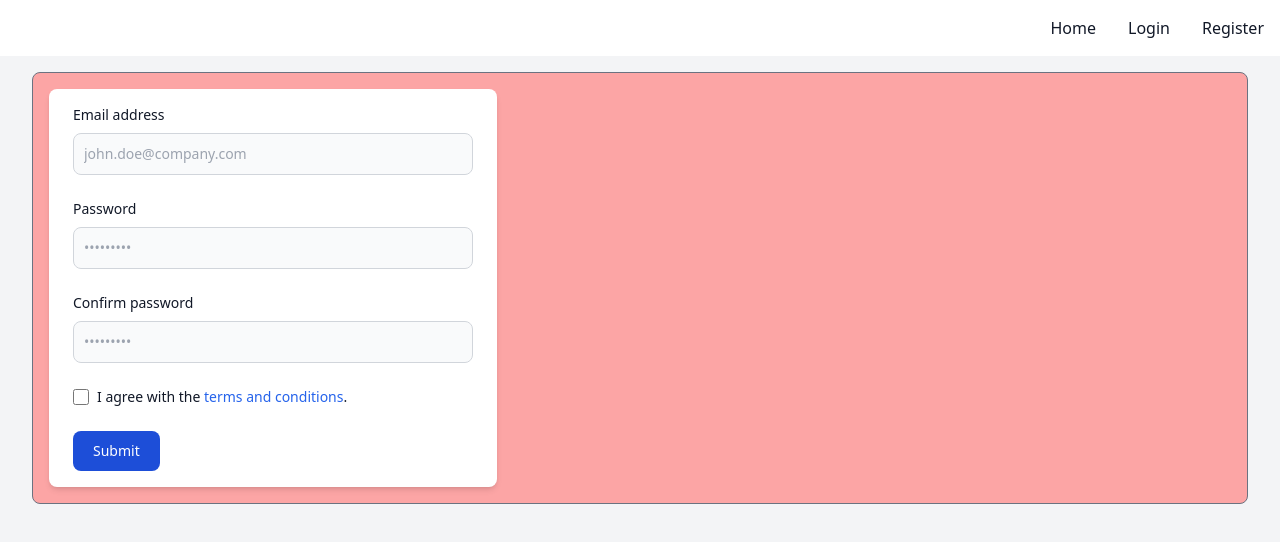
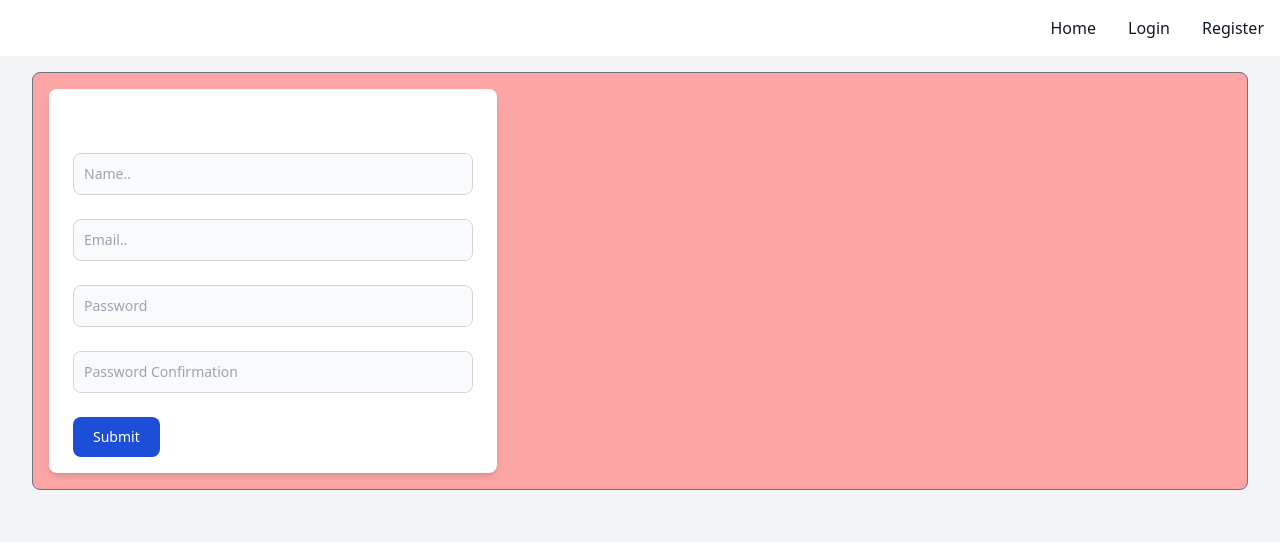
Before and after one commit to JunjungHasudungan/MyBookVue, a Vue app: page /register in a window 1280 px wide. Shown: the top 542 px of the page. Built offline with nearby package versions, Linux system fonts and the light colour scheme.

Commit message:
halaman register masih dalam perbaikan

```diff
--- a/src/components/Login.vue
+++ b/src/components/Login.vue
@@ -55,6 +55,7 @@
                             class="text-white bg-blue-700 hover:bg-blue-800 focus:ring-4 focus:outline-none focus:ring-blue-300 font-medium rounded-lg text-sm w-full sm:w-auto px-5 py-2.5 text-center dark:bg-blue-600 dark:hover:bg-blue-700 dark:focus:ring-blue-800">
                             Submit
                     </button>
+                    <router-link to="/register"> You dont have account? Register</router-link>
                 </form>
             </div>
         </div>
--- a/src/components/Register.vue
+++ b/src/components/Register.vue
@@ -1,51 +1,72 @@
+<script setup>
+    import axios from "axios";
+    import { ref } from "vue";
+    import { useRouter } from 'vue-router';
+
+    const router = useRouter();
+
+    const form = ref({
+        name: '',
+        email: '',
+        password: '',
+        password_confirmation: ''
+    })
+
+    const handleRegister = async () => {
+        await axios.post('/register', {
+            name: form.value.name,
+            email: form.value.email,
+            password: form.value.password,
+            password_confirmation: form.value.password_confirmation,
+        });
+
+        router.push("/");
+    }
+
+</script>
+
 <template>
     <div class="border-lg border-gray-900 mt-2 p-2 px-8 py-2">
         <div class="px-4 py-4 justify-center items-center  bg-red-300  rounded-lg border border-gray-500 p-2 ">
             <div class="w-full sm:max-w-md mt-auto px-6 py-4 bg-white dark:bg-gray-800 shadow-md overflow-hidden sm:rounded-lg">
-                <form class="justify-center sm:justify-center items-center">
+                <div id="title" class="w-full p-8 px-py mb-2 px-2 py-2 justify-items-center">
+                    <h1 class="w-full font-bold text-white item-center text-center">Form Register</h1>
+                </div>
+                <form   @submit.prevent="handleRegister"
+                        class="justify-center sm:justify-center items-center">
                     <div class="mb-6">
-                        <label  for="email"
-                                class="block mb-2 text-sm font-medium text-gray-900 dark:text-white">
-                                Email address
-                        </label>
+                        <input  type="text"
+                                id="text"
+                                v-model="form.name"
+                                class="bg-gray-50 border border-gray-300 text-gray-900 text-sm rounded-lg focus:ring-blue-500 focus:border-blue-500 block w-full p-2.5 dark:bg-gray-700 dark:border-gray-600 dark:placeholder-gray-400 dark:text-white dark:focus:ring-blue-500 dark:focus:border-blue-500"
+                                placeholder="Name.."
+                                required>
+                    </div>
+
+                    <div class="mb-6">
                         <input  type="email"
                                 id="email"
+                                v-model="form.email"
                                 class="bg-gray-50 border border-gray-300 text-gray-900 text-sm rounded-lg focus:ring-blue-500 focus:border-blue-500 block w-full p-2.5 dark:bg-gray-700 dark:border-gray-600 dark:placeholder-gray-400 dark:text-white dark:focus:ring-blue-500 dark:focus:border-blue-500"
-                                placeholder="john.doe@company.com"
+                                placeholder="Email.."
+                                required>
+                    </div>
+
+                    <div class="mb-6">
+                        <input  type="password"
+                                id="password"
+                                v-model="form.password"
+                                class="bg-gray-50 border border-gray-300 text-gray-900 text-sm rounded-lg focus:ring-blue-500 focus:border-blue-500 block w-full p-2.5 dark:bg-gray-700 dark:border-gray-600 dark:placeholder-gray-400 dark:text-white dark:focus:ring-blue-500 dark:focus:border-blue-500"
+                                placeholder="Password"
                                 required>
                     </div>
                     <div class="mb-6">
-                        <label  for="password"
-                                class="block mb-2 text-sm font-medium text-gray-900 dark:text-white">
-                                Password
-                        </label>
-                        <input  type="password"
-                                id="password"
-                                class="bg-gray-50 border border-gray-300 text-gray-900 text-sm rounded-lg focus:ring-blue-500 focus:border-blue-500 block w-full p-2.5 dark:bg-gray-700 dark:border-gray-600 dark:placeholder-gray-400 dark:text-white dark:focus:ring-blue-500 dark:focus:border-blue-500"
-                                placeholder="•••••••••"
-                                required>
-                    </div>
-                    <div class="mb-6">
-                        <label  for="confirm_password"
-                        class="block mb-2 text-sm font-medium text-gray-900 dark:text-white">
-                        Confirm password
-                    </label>
                         <input type="password"
                                 id="confirm_password"
+                                v-model="form.pasword_confirmation"
                                 class="bg-gray-50 border border-gray-300 text-gray-900 text-sm rounded-lg focus:ring-blue-500 focus:border-blue-500 block w-full p-2.5 dark:bg-gray-700 dark:border-gray-600 dark:placeholder-gray-400 dark:text-white dark:focus:ring-blue-500 dark:focus:border-blue-500"
-                                placeholder="•••••••••"
+                                placeholder="Password Confirmation"
                                 required>
-                    </div>
-                    <div class="flex items-start mb-6">
-                        <div class="flex items-center h-5">
-                            <input id="remember"
-                                    type="checkbox"
-                                    value=""
-                                    class="w-4 h-4 border border-gray-300 rounded bg-gray-50 focus:ring-3 focus:ring-blue-300 dark:bg-gray-700 dark:border-gray-600 dark:focus:ring-blue-600 dark:ring-offset-gray-800"
-                                    required>
-                        </div>
-                        <label  for="remember"
-                                class="ml-2 text-sm font-medium text-gray-900 dark:text-gray-300">I agree with the <a href="#" class="text-blue-600 hover:underline dark:text-blue-500">terms and conditions</a>.</label>
                     </div>
                     <button type="submit"
                             class="text-white bg-blue-700 hover:bg-blue-800 focus:ring-4 focus:outline-none focus:ring-blue-300 font-medium rounded-lg text-sm w-full sm:w-auto px-5 py-2.5 text-center dark:bg-blue-600 dark:hover:bg-blue-700 dark:focus:ring-blue-800">
```
Also changed, not shown: src/router/index.js (+6 -6 lines).
